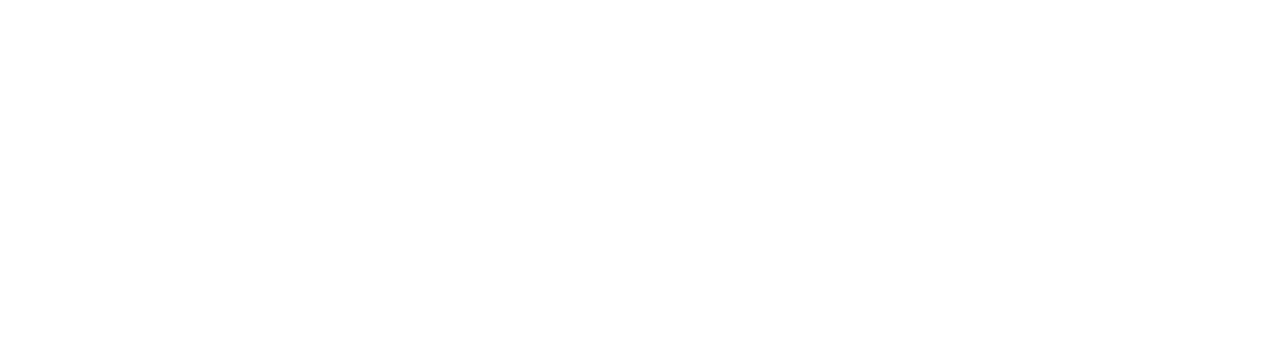
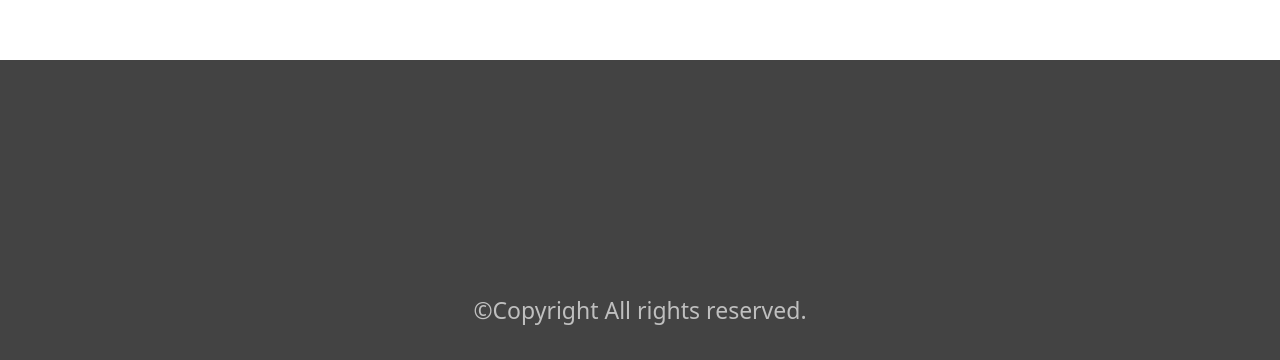
Before and after one commit to Xane07/xaneDev, a React (Vite) app: page / in a window 1280 px wide. Shown: the part 2254-2614 px from the top of the page. Before the commit the page ends 2314 px from the top, so only its background shows below. Built offline with nearby package versions, Linux system fonts and the light colour scheme.

Commit message:
footer added

```diff
--- a/src/App.jsx
+++ b/src/App.jsx
@@ -3,6 +3,7 @@
 import Header from "./elements/header/header.jsx";
 import Text from "./elements/introduction/Text.jsx";
 import Me from "./elements/aboutMe/mesection.jsx"
+import Footer from "./elements/footer/footer.jsx";
 
 
 import { Analytics } from "@vercel/analytics/react";
@@ -14,6 +15,7 @@
       <Text />
       <Me />
       <div style={{ height: "800px" }} id="skills"></div>
+      <Footer />
       <Analytics />
     </>
   );
--- /dev/null
+++ b/src/elements/footer/footer.css
@@ -0,0 +1,18 @@
+.footer{
+    height: 300px;
+    background-color: rgb(67, 67, 67);
+    width: 100%;
+    display: flex;
+
+}
+
+.copyright{
+    color: rgb(191, 191, 191);
+    align-items: end;
+    width: 100%;
+    display: flex;
+    justify-content: center;
+    font-size: 23px;
+    margin-bottom: 2rem;
+
+}
--- /dev/null
+++ b/src/elements/footer/footer.jsx
@@ -0,0 +1,13 @@
+import './footer.css'
+
+function Footer(){
+    return <>
+                <div className="footer">
+                    <div className='copyright'>
+                        <span>©Copyright All rights reserved.</span>
+                    </div>
+                </div>
+        </>
+}
+
+export default Footer;
```
Also changed, not shown: src/elements/aboutMe/mesection.jsx (+7 -6 lines).
